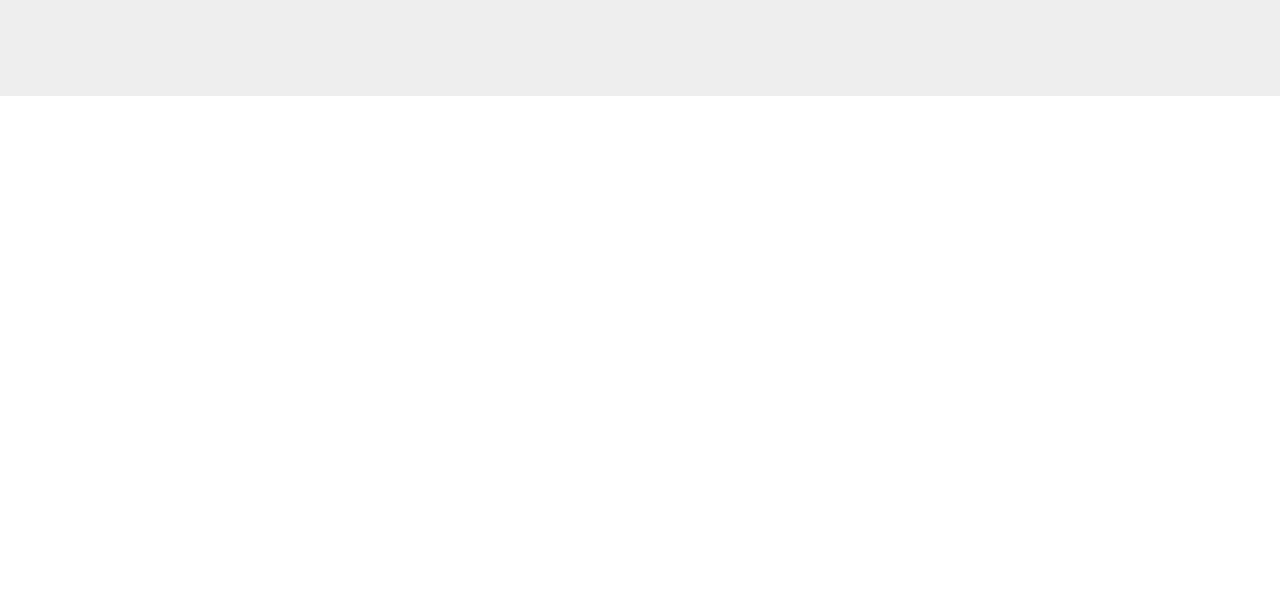
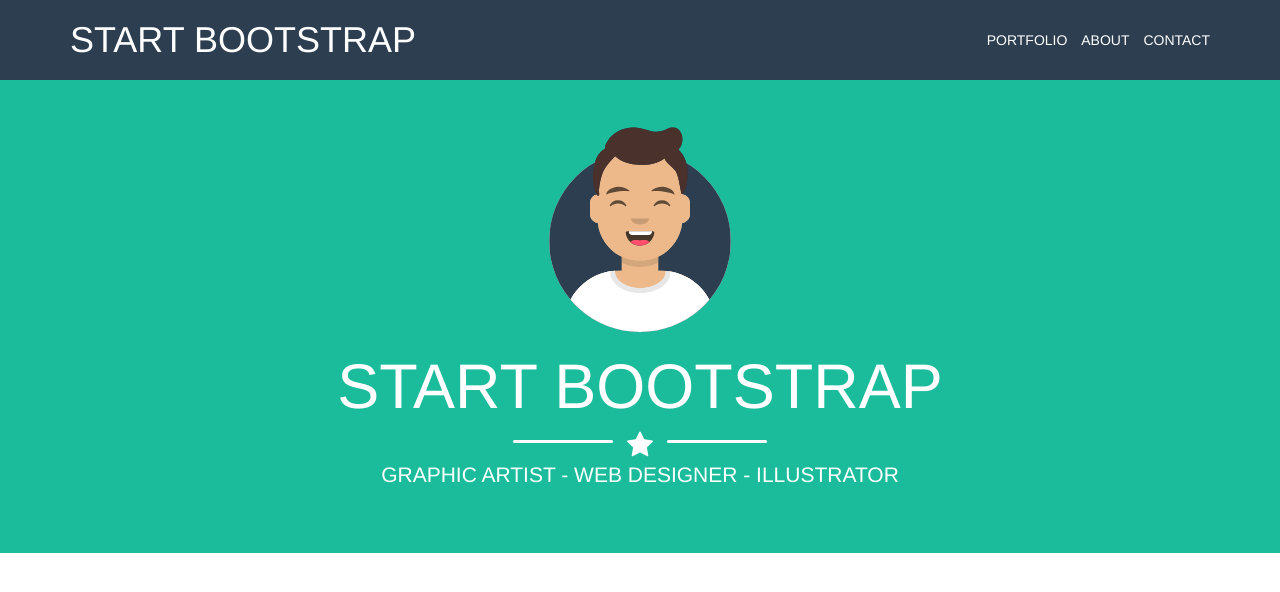
Before and after one commit to aleferraro/html-css-bootstrap-freelancer, a plain HTML site: page index.html in a window 1280 px wide. Drawn offline with nearby package versions, Linux system fonts and the light colour scheme.

Commit message:
Header
created header layout

```diff
--- a/css/style.css
+++ b/css/style.css
@@ -0,0 +1,80 @@
+header {
+  color: white;
+  text-transform: uppercase;
+}
+
+/* NAVBAR */
+
+nav {
+  background-color: #2C3E50;
+}
+
+nav.fixed {
+  width: 100%;
+  position: fixed;
+  top: 0;
+  z-index: 3;
+}
+
+/* JUMBOTRON */
+
+section.jumbotron {
+  background-color: #1ABC9C;
+  padding-top: 120px;
+}
+
+section.jumbotron img {
+  width: 200px;
+}
+
+.bar {
+  height: 3px;
+  width: 100px;
+  display: inline-block;
+  border-radius: 2px;
+}
+
+.star {
+  display: inline-block;
+  padding-left: 1rem;
+  padding-right: 1rem;
+}
+
+nav [class*="nav_"] {
+  line-height: 80px;
+  height: 80px;
+}
+
+nav .nav_right {
+  text-align: right;
+}
+
+ ul.menu > li {
+   display: inline-block;
+   padding-left: 1rem;
+ }
+
+ul.menu > li > a {
+  color: white;
+}
+
+/* HELPERS */
+
+.ghost-align::before {
+  content: '';
+  height: 100%;
+  display: inline-block;
+  vertical-align: middle;
+}
+
+.h-500 {
+  height: 500px;
+}
+
+.a-center {
+  text-align: center;
+}
+
+.bg-white {
+  background-color: white;
+}
--- a/index.html
+++ b/index.html
@@ -5,14 +5,47 @@
     <title>Bootstrap Freelancer</title>
     <meta name="viewport" content="width=device-width, initial-scale=1.0">
     <link rel="stylesheet" href="https://maxcdn.bootstrapcdn.com/bootstrap/3.3.7/css/bootstrap.min.css" integrity="sha384-BVYiiSIFeK1dGmJRAkycuHAHRg32OmUcww7on3RYdg4Va+PmSTsz/K68vbdEjh4u" crossorigin="anonymous">
+    <link rel="stylesheet" href="https://stackpath.bootstrapcdn.com/font-awesome/4.7.0/css/font-awesome.min.css" integrity="sha384-wvfXpqpZZVQGK6TAh5PVlGOfQNHSoD2xbE+QkPxCAFlNEevoEH3Sl0sibVcOQVnN" crossorigin="anonymous">
     <link rel="stylesheet" href="css/style.css">
   </head>
   <body>
     <header>
-      <nav>
-
+      <nav class="fixed">
+        <div class="container">
+          <div class="row">
+            <div class="col-xs-9 col-sm-6 nav_left">
+              <h1>start bootstrap</h1>
+            </div>
+            <div class="col-xs-3 visible-xs nav_right">
+              <i class="fa fa-bars fa-3x" aria-hidden="true"></i>
+            </div>
+            <div class="hidden-xs col-sm-6 nav_right">
+              <ul class="menu">
+                <li><a href="#">portfolio</a></li>
+                <li><a href="#">about</a></li>
+                <li><a href="#">contact</a></li>
+              </ul>
+            </div>
+          </div>
+        </div>
       </nav>
       <section class="jumbotron">
+        <div class="container">
+          <div class="row a-center">
+            <img src="img/avatar.svg" alt="avatar">
+            <h1>start bootstrap</h1>
+            <div class="row">
+              <div class="col-xs-offset-4 col-xs-4 a-center">
+                <div class="bg-white bar ghost-align"></div>
+                <div class="star">
+                  <i class="fa fa-star fa-2x" aria-hidden="true"></i>
+                </div>
+                <div class="bg-white bar ghost-align"></div>
+              </div>
+            </div>
+            <p>graphic artist - web designer - illustrator</p>
+          </div>
+        </div>
 
       </section>
     </header>
```
Also changed, not shown: img/avatar.svg (added).
